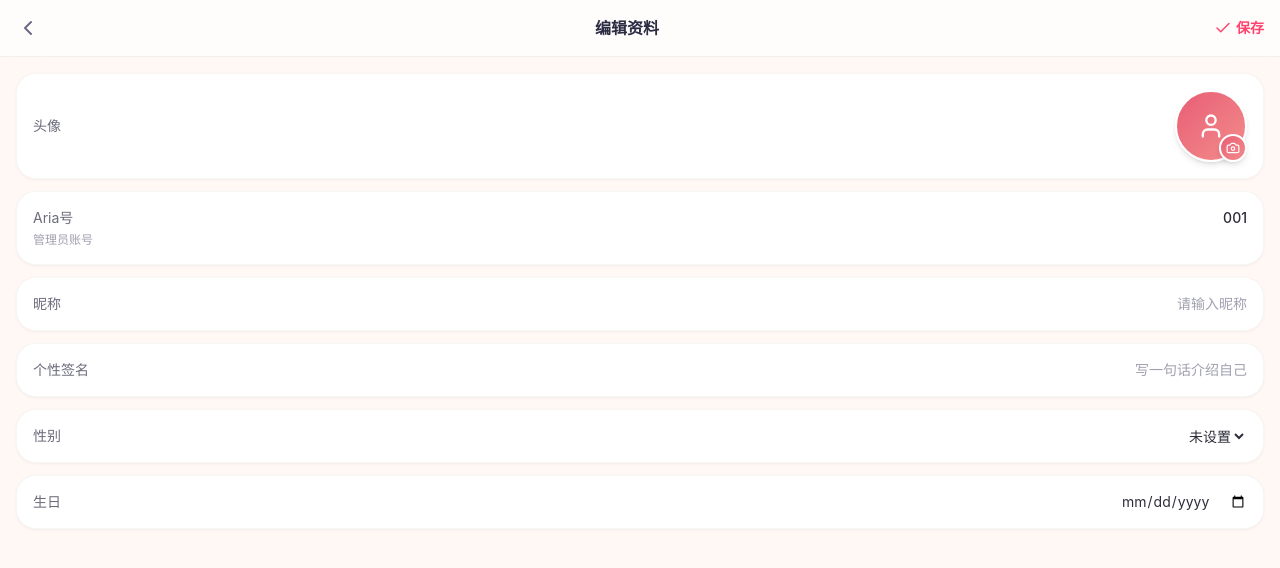
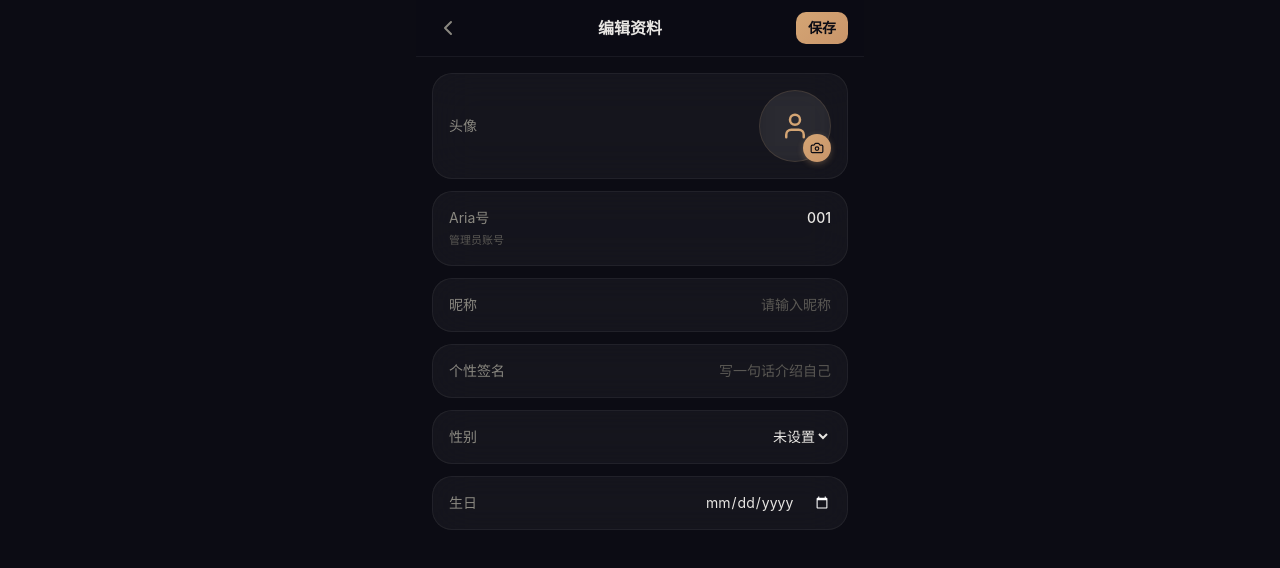
Before and after one commit to gh9ko8y/mei-, a Next.js app in the folder aria-web/: page /profile/edit in a window 1280 px wide. Shown: the top 568 px of the page. Built offline with nearby package versions, Linux system fonts and the light colour scheme.

Commit message:
v2-dark: batch 3 - profile/edit/page.tsx

```diff
--- a/aria-web/src/app/profile/edit/page.tsx
+++ b/aria-web/src/app/profile/edit/page.tsx
@@ -3,7 +3,7 @@
 import { useState } from "react";
 import { useRouter } from "next/navigation";
 import { motion } from "framer-motion";
-import { ChevronLeft, Camera, User, Check } from "lucide-react";
+import { ChevronLeft, Camera, User } from "lucide-react";
 
 export default function EditProfilePage() {
   const router = useRouter();
@@ -33,32 +33,49 @@ export default function EditProfilePage() {
 
   const containerVariants = {
     hidden: { opacity: 0 },
-    show: { opacity: 1, transition: { staggerChildren: 0.06 } },
+    visible: {
+      opacity: 1,
+      transition: { staggerChildren: 0.06, delayChildren: 0.1 },
+    },
   };
 
   const itemVariants = {
-    hidden: { opacity: 0, y: 12 },
-    show: { opacity: 1, y: 0, transition: { duration: 0.3, ease: [0.25, 0.1, 0.25, 1] } },
+    hidden: { opacity: 0, y: 16 },
+    visible: {
+      opacity: 1,
+      y: 0,
+      transition: { duration: 0.4, ease: [0.25, 0.1, 0.25, 1] },
+    },
   };
 
   return (
-    <div className="min-h-screen bg-[#FFF8F5]">
-      {/* 顶部导航 */}
-      <div className="sticky top-0 z-10 bg-white/72 backdrop-blur-[20px] saturate-[180%] border-b border-[rgba(0,0,0,0.05)] px-4 py-3 flex items-center justify-between">
+    <div
+      className="min-h-screen max-w-md mx-auto"
+      style={{ background: "#0C0C14" }}
+    >
+      {/* 顶部导航 - glass-nav */}
+      <div
+        className="sticky top-0 z-10 px-4 py-3 flex items-center justify-between"
+        style={{
+          backdropFilter: "blur(20px) saturate(180%)",
+          background: "rgba(12, 12, 20, 0.85)",
+          borderBottom: "1px solid rgba(255, 255, 255, 0.06)",
+        }}
+      >
         <motion.button
           onClick={() => router.push("/")}
+          className="text-[#8A8880] p-1"
           whileTap={{ scale: 0.9 }}
-          className="text-[#6B6B7B] hover:text-[#2D2D3A] p-1 -ml-1"
         >
           <ChevronLeft size={24} />
         </motion.button>
-        <span className="font-bold text-[#2D2D3A]">编辑资料</span>
+        <span className="font-semibold text-[#E8E6E3]">编辑资料</span>
         <motion.button
           onClick={handleSave}
-          whileTap={{ scale: 0.9 }}
-          className="text-[#E85D75] font-semibold text-sm p-1 -mr-1 flex items-center gap-1"
+          className="text-sm font-semibold px-3 py-1.5 rounded-[10px] text-[#0C0C14]"
+          style={{ background: "linear-gradient(135deg, #D4A574, #C9956A)" }}
+          whileTap={{ scale: 0.95 }}
         >
-          <Check size={18} />
           保存
         </motion.button>
       </div>
@@ -67,26 +84,54 @@ export default function EditProfilePage() {
         className="p-4 space-y-3"
         variants={containerVariants}
         initial="hidden"
-        animate="show"
+        animate="visible"
       >
         {/* 头像 */}
         <motion.div
           variants={itemVariants}
-          className="bg-white rounded-[20px] border border-[rgba(0,0,0,0.03)] p-4 shadow-[0_1px_3px_rgba(45,45,58,0.06)]"
+          className="rounded-[20px] p-4"
+          style={{
+            background: "rgba(255, 255, 255, 0.04)",
+            backdropFilter: "blur(20px)",
+            border: "1px solid rgba(255, 255, 255, 0.06)",
+          }}
         >
           <div className="flex items-center justify-between">
-            <span className="text-sm text-[#6B6B7B]">头像</span>
+            <span className="text-sm text-[#8A8880]">头像</span>
             <div className="relative">
               {avatar ? (
-                <img src={avatar} alt="头像" className="w-[72px] h-[72px] rounded-full object-cover border-2 border-white shadow-md" />
+                <img
+                  src={avatar}
+                  alt="头像"
+                  className="w-[72px] h-[72px] rounded-full object-cover"
+                  style={{ border: "2px solid rgba(212, 165, 116, 0.3)" }}
+                />
               ) : (
-                <div className="w-[72px] h-[72px] rounded-full bg-gradient-to-br from-[#E85D75] to-[#F28C8C] flex items-center justify-center border-2 border-white shadow-md">
-                  <User size={28} className="text-white" />
+                <div
+                  className="w-[72px] h-[72px] rounded-full flex items-center justify-center"
+                  style={{
+                    background: "rgba(255, 255, 255, 0.06)",
+                    backdropFilter: "blur(10px)",
+                    border: "1px solid rgba(212, 165, 116, 0.15)",
+                  }}
+                >
+                  <User size={30} className="text-[#D4A574]" />
                 </div>
               )}
-              <label className="absolute bottom-0 right-0 w-7 h-7 bg-gradient-to-br from-[#E85D75] to-[#F28C8C] rounded-full flex items-center justify-center cursor-pointer border-2 border-white shadow-md">
-                <Camera size={14} className="text-white" />
-                <input type="file" accept="image/*" className="hidden" onChange={handleAvatarUpload} />
+              <label
+                className="absolute bottom-0 right-0 w-7 h-7 rounded-full flex items-center justify-center cursor-pointer"
+                style={{
+                  background: "linear-gradient(135deg, #D4A574, #C9956A)",
+                  boxShadow: "0 2px 6px rgba(212, 165, 116, 0.3)",
+                }}
+              >
+                <Camera size={14} className="text-[#0C0C14]" />
+                <input
+                  type="file"
+                  accept="image/*"
+                  className="hidden"
+                  onChange={handleAvatarUpload}
+                />
               </label>
             </div>
           </div>
@@ -95,28 +140,39 @@ export default function EditProfilePage() {
         {/* Aria号 */}
         <motion.div
           variants={itemVariants}
-          className="bg-white rounded-[20px] border border-[rgba(0,0,0,0.03)] p-4 shadow-[0_1px_3px_rgba(45,45,58,0.06)]"
+          className="rounded-[20px] p-4"
+          style={{
+            background: "rgba(255, 255, 255, 0.04)",
+            backdropFilter: "blur(20px)",
+            border: "1px solid rgba(255, 255, 255, 0.06)",
+          }}
         >
           <div className="flex items-center justify-between">
-            <span className="text-sm text-[#6B6B7B]">Aria号</span>
-            <span className="text-sm text-[#2D2D3A] font-medium">001</span>
+            <span className="text-sm text-[#8A8880]">Aria号</span>
+            <span className="text-sm text-[#E8E6E3] font-medium">001</span>
           </div>
-          <p className="text-xs text-[#A0A0B0] mt-1">管理员账号</p>
+          <p className="text-[11px] text-[#5A5854] mt-1">管理员账号</p>
         </motion.div>
 
         {/* 昵称 */}
         <motion.div
           variants={itemVariants}
-          className="bg-white rounded-[20px] border border-[rgba(0,0,0,0.03)] p-4 shadow-[0_1px_3px_rgba(45,45,58,0.06)]"
+          className="rounded-[20px] p-4"
+          style={{
+            background: "rgba(255, 255, 255, 0.04)",
+            backdropFilter: "blur(20px)",
+            border: "1px solid rgba(255, 255, 255, 0.06)",
+          }}
         >
           <div className="flex items-center justify-between">
-            <span className="text-sm text-[#6B6B7B]">昵称</span>
+            <span className="text-sm text-[#8A8880]">昵称</span>
             <input
               type="text"
               value={nickname}
               onChange={(e) => setNickname(e.target.value)}
               placeholder="请输入昵称"
-              className="text-sm text-right outline-none bg-transparent text-[#2D2D3A] placeholder-[#A0A0B0] w-1/2"
+              className="text-sm outline-none text-right text-[#E8E6E3] placeholder-[#5A5854] bg-transparent"
+              style={{ width: "60%" }}
             />
           </div>
         </motion.div>
@@ -124,16 +180,22 @@ export default function EditProfilePage() {
         {/* 个性签名 */}
         <motion.div
           variants={itemVariants}
-          className="bg-white rounded-[20px] border border-[rgba(0,0,0,0.03)] p-4 shadow-[0_1px_3px_rgba(45,45,58,0.06)]"
+          className="rounded-[20px] p-4"
+          style={{
+            background: "rgba(255, 255, 255, 0.04)",
+            backdropFilter: "blur(20px)",
+            border: "1px solid rgba(255, 255, 255, 0.06)",
+          }}
         >
           <div className="flex items-center justify-between">
-            <span className="text-sm text-[#6B6B7B]">个性签名</span>
+            <span className="text-sm text-[#8A8880]">个性签名</span>
             <input
               type="text"
               value={bio}
               onChange={(e) => setBio(e.target.value)}
               placeholder="写一句话介绍自己"
-              className="text-sm text-right outline-none bg-transparent text-[#2D2D3A] placeholder-[#A0A0B0] w-1/2"
+              className="text-sm outline-none text-right text-[#E8E6E3] placeholder-[#5A5854] bg-transparent"
+              style={{ width: "60%" }}
             />
           </div>
         </motion.div>
@@ -141,19 +203,25 @@ export default function EditProfilePage() {
         {/* 性别 */}
         <motion.div
           variants={itemVariants}
-          className="bg-white rounded-[20px] border border-[rgba(0,0,0,0.03)] p-4 shadow-[0_1px_3px_rgba(45,45,58,0.06)]"
+          className="rounded-[20px] p-4"
+          style={{
+            background: "rgba(255, 255, 255, 0.04)",
+            backdropFilter: "blur(20px)",
+            border: "1px solid rgba(255, 255, 255, 0.06)",
+          }}
         >
           <div className="flex items-center justify-between">
-            <span className="text-sm text-[#6B6B7B]">性别</span>
+            <span className="text-sm text-[#8A8880]">性别</span>
             <select
               value={gender}
               onChange={(e) => setGender(e.target.value)}
-              className="text-sm outline-none bg-transparent text-[#2D2D3A] text-right"
+              className="text-sm outline-none bg-transparent text-[#E8E6E3] font-medium cursor-pointer text-right"
+              style={{ background: "transparent" }}
             >
-              <option value="">未设置</option>
-              <option value="male">男</option>
-              <option value="female">女</option>
-              <option value="other">其他</option>
+              <option value="" style={{ background: "#1A1A24" }}>未设置</option>
+              <option value="male" style={{ background: "#1A1A24" }}>男</option>
+              <option value="female" style={{ background: "#1A1A24" }}>女</option>
+              <option value="other" style={{ background: "#1A1A24" }}>其他</option>
             </select>
           </div>
         </motion.div>
@@ -161,15 +229,23 @@ export default function EditProfilePage() {
         {/* 生日 */}
         <motion.div
           variants={itemVariants}
-          className="bg-white rounded-[20px] border border-[rgba(0,0,0,0.03)] p-4 shadow-[0_1px_3px_rgba(45,45,58,0.06)]"
+          className="rounded-[20px] p-4"
+          style={{
+            background: "rgba(255, 255, 255, 0.04)",
+            backdropFilter: "blur(20px)",
+            border: "1px solid rgba(255, 255, 255, 0.06)",
+          }}
         >
           <div className="flex items-center justify-between">
-            <span className="text-sm text-[#6B6B7B]">生日</span>
+            <span className="text-sm text-[#8A8880]">生日</span>
             <input
               type="date"
               value={birthday}
               onChange={(e) => setBirthday(e.target.value)}
-              className="text-sm outline-none bg-transparent text-[#2D2D3A]"
+              className="text-sm outline-none bg-transparent text-[#E8E6E3] text-right"
+              style={{
+                colorScheme: "dark",
+              }}
             />
           </div>
         </motion.div>
```
